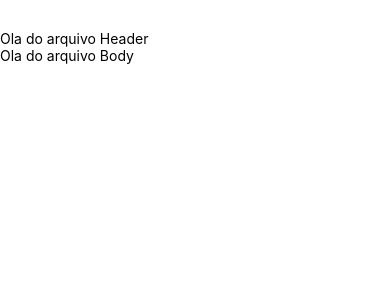
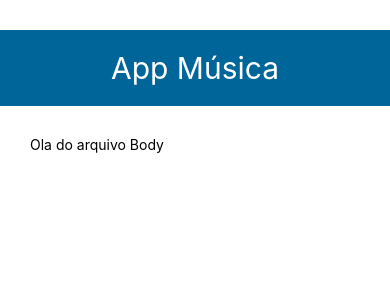
Before and after one commit to 6derick6/Project_study_devApp, a React Native app: screen / in a window 390 px wide. Shown: the top 300 px of the page. Built offline with nearby package versions, Linux system fonts and the light colour scheme.

Commit message:
Iniciando com estilos inline

```diff
--- a/componentes/Body.js
+++ b/componentes/Body.js
@@ -4,7 +4,9 @@ import { Text, View } from 'react-native';
 const Body = () => {
 
     return(
-        <Text>Ola do arquivo Body</Text>
+        <View style={{padding:30}}>
+            <Text>Ola do arquivo Body</Text>
+        </View>
     );
 
 
--- a/componentes/Header.js
+++ b/componentes/Header.js
@@ -4,7 +4,9 @@ import { Text, View } from 'react-native';
 const Header = () => {
 
     return(
-        <Text>Ola do arquivo Header</Text>
+        <View style={{backgroundColor:'#069',padding:20}}>
+            <Text style={{textAlign:'center',fontSize:30,color:'white'}}>App Música</Text>
+        </View>
     );
 
 
```
